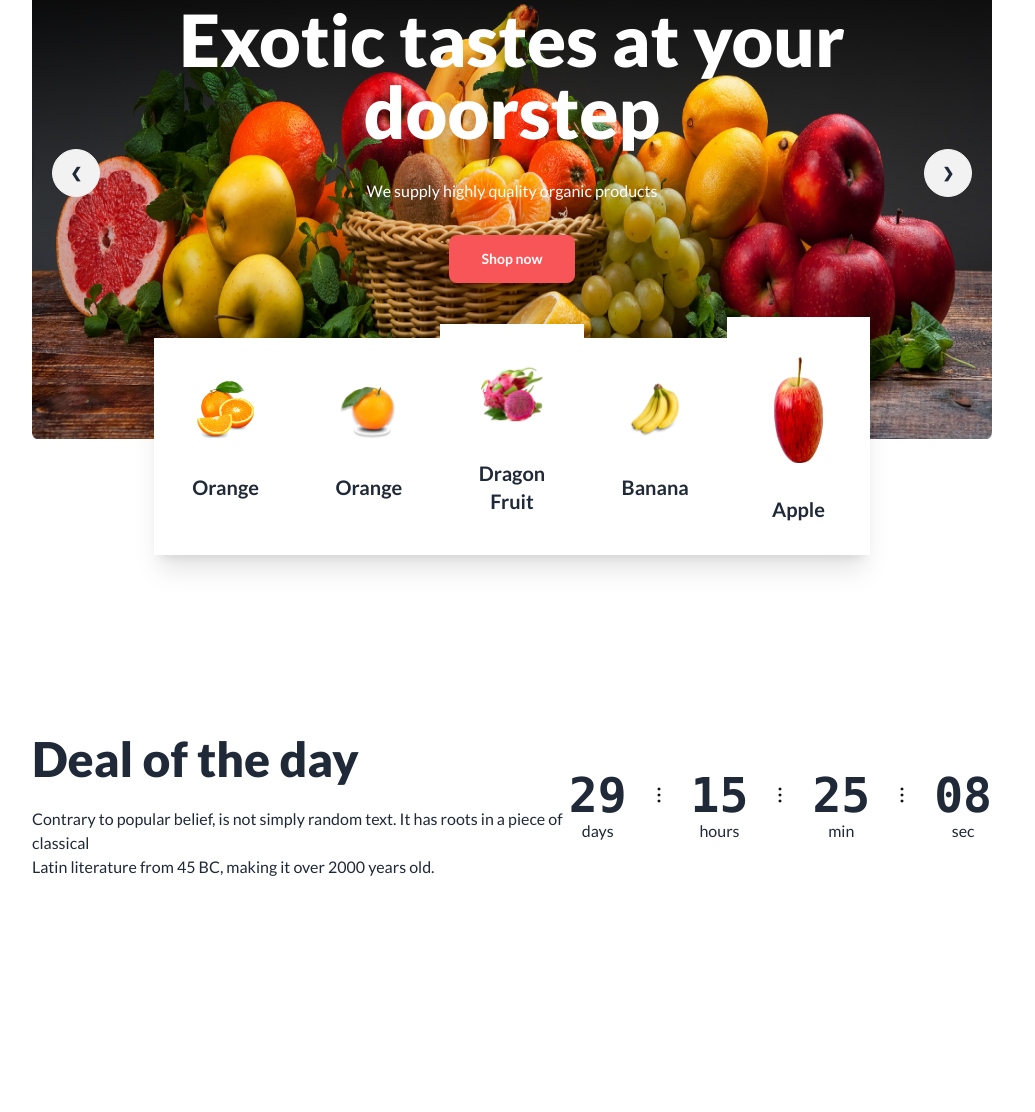
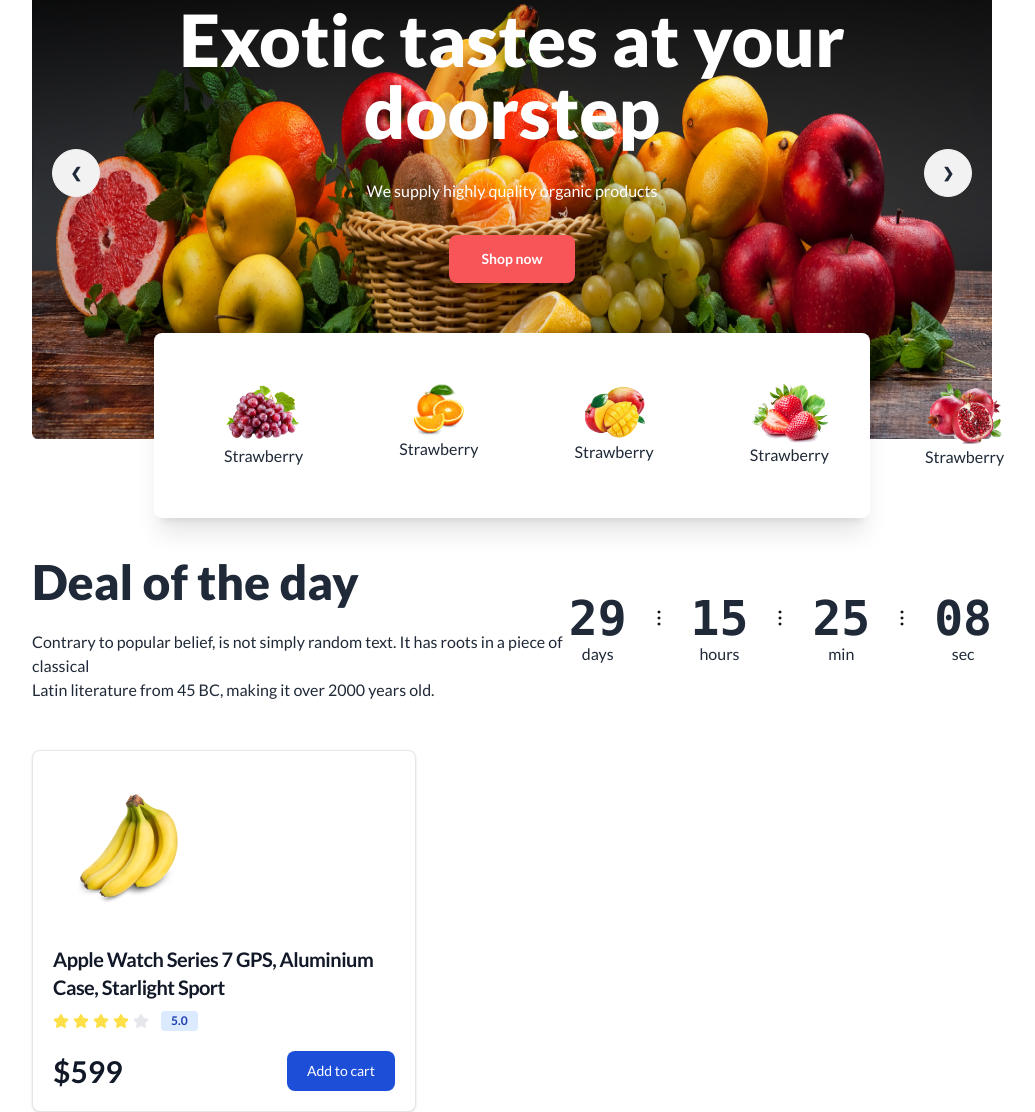
Before and after one commit to adiyat-shihab/A3-fruit-landing-page, a plain HTML site: page index.html in a window 1280 px wide. Shown: the part 341-1453 px from the top of the page, without its empty margins (128-1163 px from the left). Before the commit the page ends 1268 px from the top, so only its background shows below. Drawn offline with nearby package versions, Linux system fonts and the light colour scheme.

Commit message:
image fixing

```diff
--- a/index.html
+++ b/index.html
@@ -82,7 +82,7 @@
       </div>
       <!-- banner section star -->
       <section class="lg:mt-14">
-        <div class="carousel w-full h-[33.25rem]">
+        <div class="carousel w-full h-[33.25rem] relative z-10">
           <!-- slide 1 -->
           <div id="slide1" class="carousel-item relative w-full">
             <div class="absolute inset-0">
@@ -213,53 +213,27 @@
           </div>
         </div>
         <div
-          class="lg:flex justify-between items-center shadow-xl lg:mx-[7.625rem] lg:-mt-[8rem] lg:max-h-64 lg:visible hidden lg:mb-[8.75rem]"
+          class="lg:px-[4.375rem] lg:py-[3.0625rem] gap-24 lg:flex shadow-xl hidden lg:visible relative bg-white mx-[7.625rem] rounded-lg -mt-28 z-20"
         >
-          <div
-            class="card rounded-none border-none max-h-64 lg:w-96 bg-base-100"
-          >
-            <figure class="px-10 pt-10">
-              <img src="./images/fruit2.png" alt="Shoes" class="rounded-xl" />
-            </figure>
-            <div class="card-body items-center text-center">
-              <h2 class="card-title">Orange</h2>
-            </div>
+          <div class="flex flex-col items-center">
+            <img src="./images/pngwing1.png" alt="" />
+            <p>Strawberry</p>
           </div>
-          <div class="card rounded-none lg:w-96 bg-base-100">
-            <figure class="px-10 pt-10">
-              <img src="./images/fruit7.png" alt="Shoes" class="rounded-xl" />
-            </figure>
-            <div class="card-body items-center text-center">
-              <h2 class="card-title">Orange</h2>
-            </div>
+          <div class="flex flex-col items-center">
+            <img src="./images/pngwing2.png" alt="" />
+            <p>Strawberry</p>
           </div>
-          <div class="card rounded-none lg:w-96 bg-base-100">
-            <figure class="px-10 pt-10">
-              <img src="./images/fruit8.png" alt="Shoes" class="rounded-xl" />
-            </figure>
-            <div class="card-body items-center text-center">
-              <h2 class="card-title">Dragon Fruit</h2>
-            </div>
+          <div class="flex flex-col items-center">
+            <img src="./images/pngwing3.png" alt="" />
+            <p>Strawberry</p>
           </div>
-          <div class="card rounded-none lg:w-96 bg-base-100">
-            <figure class="px-10 pt-10">
-              <img src="./images/fruit9.png" alt="Shoes" class="rounded-xl" />
-            </figure>
-            <div class="card-body items-center text-center">
-              <h2 class="card-title">Banana</h2>
-            </div>
+          <div class="flex flex-col items-center">
+            <img src="./images/pngwing4.png" alt="" />
+            <p>Strawberry</p>
           </div>
-          <div class="card rounded-none lg:w-96 bg-base-100">
-            <figure class="px-10 pt-10">
-              <img
-                src="./images/fruit6.png"
-                alt="Shoes"
-                class="rounded-xl h-[6.60rem] lg:[] w-28"
-              />
-            </figure>
-            <div class="card-body items-center text-center">
-              <h2 class="card-title">Apple</h2>
-            </div>
+          <div class="flex flex-col items-center">
+            <img src="./images/pngwing5.png" alt="" />
+            <p>Strawberry</p>
           </div>
         </div>
       </section>
@@ -306,6 +280,99 @@
           </div>
         </div>
       </section>
+      <section>
+        <div
+          class="w-full max-w-sm bg-white border border-gray-200 rounded-lg shadow dark:bg-gray-800 dark:border-gray-700"
+        >
+          <a href="#">
+            <img
+              class="p-8 rounded-t-lg"
+              src="./images/fruit9.png"
+              alt="product image"
+            />
+          </a>
+          <div class="px-5 pb-5">
+            <a href="#">
+              <h5
+                class="text-xl font-semibold tracking-tight text-gray-900 dark:text-white"
+              >
+                Apple Watch Series 7 GPS, Aluminium Case, Starlight Sport
+              </h5>
+            </a>
+            <div class="flex items-center mt-2.5 mb-5">
+              <svg
+                class="w-4 h-4 text-yellow-300 mr-1"
+                aria-hidden="true"
+                xmlns="http://www.w3.org/2000/svg"
+                fill="currentColor"
+                viewBox="0 0 22 20"
+              >
+                <path
+                  d="M20.924 7.625a1.523 1.523 0 0 0-1.238-1.044l-5.051-.734-2.259-4.577a1.534 1.534 0 0 0-2.752 0L7.365 5.847l-5.051.734A1.535 1.535 0 0 0 1.463 9.2l3.656 3.563-.863 5.031a1.532 1.532 0 0 0 2.226 1.616L11 17.033l4.518 2.375a1.534 1.534 0 0 0 2.226-1.617l-.863-5.03L20.537 9.2a1.523 1.523 0 0 0 .387-1.575Z"
+                />
+              </svg>
+              <svg
+                class="w-4 h-4 text-yellow-300 mr-1"
+                aria-hidden="true"
+                xmlns="http://www.w3.org/2000/svg"
+                fill="currentColor"
+                viewBox="0 0 22 20"
+              >
+                <path
+                  d="M20.924 7.625a1.523 1.523 0 0 0-1.238-1.044l-5.051-.734-2.259-4.577a1.534 1.534 0 0 0-2.752 0L7.365 5.847l-5.051.734A1.535 1.535 0 0 0 1.463 9.2l3.656 3.563-.863 5.031a1.532 1.532 0 0 0 2.226 1.616L11 17.033l4.518 2.375a1.534 1.534 0 0 0 2.226-1.617l-.863-5.03L20.537 9.2a1.523 1.523 0 0 0 .387-1.575Z"
+                />
+              </svg>
+              <svg
+                class="w-4 h-4 text-yellow-300 mr-1"
+                aria-hidden="true"
+                xmlns="http://www.w3.org/2000/svg"
+                fill="currentColor"
+                viewBox="0 0 22 20"
+              >
+                <path
+                  d="M20.924 7.625a1.523 1.523 0 0 0-1.238-1.044l-5.051-.734-2.259-4.577a1.534 1.534 0 0 0-2.752 0L7.365 5.847l-5.051.734A1.535 1.535 0 0 0 1.463 9.2l3.656 3.563-.863 5.031a1.532 1.532 0 0 0 2.226 1.616L11 17.033l4.518 2.375a1.534 1.534 0 0 0 2.226-1.617l-.863-5.03L20.537 9.2a1.523 1.523 0 0 0 .387-1.575Z"
+                />
+              </svg>
+              <svg
+                class="w-4 h-4 text-yellow-300 mr-1"
+                aria-hidden="true"
+                xmlns="http://www.w3.org/2000/svg"
+                fill="currentColor"
+                viewBox="0 0 22 20"
+              >
+                <path
+                  d="M20.924 7.625a1.523 1.523 0 0 0-1.238-1.044l-5.051-.734-2.259-4.577a1.534 1.534 0 0 0-2.752 0L7.365 5.847l-5.051.734A1.535 1.535 0 0 0 1.463 9.2l3.656 3.563-.863 5.031a1.532 1.532 0 0 0 2.226 1.616L11 17.033l4.518 2.375a1.534 1.534 0 0 0 2.226-1.617l-.863-5.03L20.537 9.2a1.523 1.523 0 0 0 .387-1.575Z"
+                />
+              </svg>
+              <svg
+                class="w-4 h-4 text-gray-200 dark:text-gray-600"
+                aria-hidden="true"
+                xmlns="http://www.w3.org/2000/svg"
+                fill="currentColor"
+                viewBox="0 0 22 20"
+              >
+                <path
+                  d="M20.924 7.625a1.523 1.523 0 0 0-1.238-1.044l-5.051-.734-2.259-4.577a1.534 1.534 0 0 0-2.752 0L7.365 5.847l-5.051.734A1.535 1.535 0 0 0 1.463 9.2l3.656 3.563-.863 5.031a1.532 1.532 0 0 0 2.226 1.616L11 17.033l4.518 2.375a1.534 1.534 0 0 0 2.226-1.617l-.863-5.03L20.537 9.2a1.523 1.523 0 0 0 .387-1.575Z"
+                />
+              </svg>
+              <span
+                class="bg-blue-100 text-blue-800 text-xs font-semibold mr-2 px-2.5 py-0.5 rounded dark:bg-blue-200 dark:text-blue-800 ml-3"
+                >5.0</span
+              >
+            </div>
+            <div class="flex items-center justify-between">
+              <span class="text-3xl font-bold text-gray-900 dark:text-white"
+                >$599</span
+              >
+              <a
+                href="#"
+                class="text-white bg-blue-700 hover:bg-blue-800 focus:ring-4 focus:outline-none focus:ring-blue-300 font-medium rounded-lg text-sm px-5 py-2.5 text-center dark:bg-blue-600 dark:hover:bg-blue-700 dark:focus:ring-blue-800"
+                >Add to cart</a
+              >
+            </div>
+          </div>
+        </div>
+      </section>
     </main>
   </body>
 </html>
```
Also changed, not shown: images/pngwing1.png (added), images/pngwing2.png (added), images/pngwing3.png (added), images/pngwing4.png (added), images/pngwing5.png (added).
